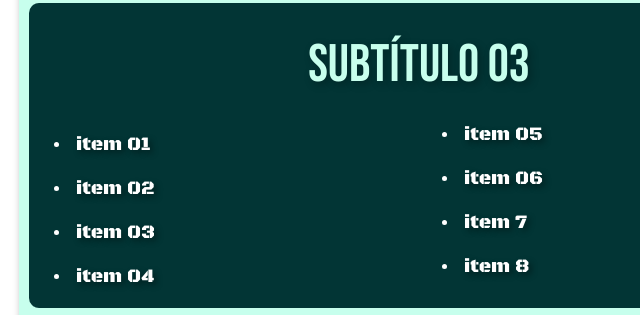
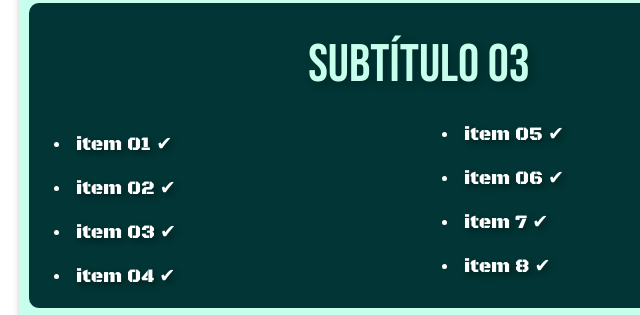
Before and after one commit to adrianoalcaraz/html-css, a plain HTML site: page exercicios/ex001/index.html in a window 1280 px wide. Shown: the part 1400-1715 px from the top of the page, 221-861 px from the left. Drawn offline with Linux system fonts and the light colour scheme.

Commit message:
criei o exercicio 02

```diff
--- a/exercicios/ex001/style.css
+++ b/exercicios/ex001/style.css
@@ -186,3 +186,6 @@ strong:hover {
     color: var(--cor5);
     transition-duration: .5s;
 }
+abbr::after {
+    content: '\00A0\2714' ;
+}
```
Also changed, not shown: exercicios/ex002/imagens/pattern001.png (added), exercicios/ex002/imagens/pattern002.png (added), exercicios/ex002/imagens/pattern003.png (added), exercicios/ex002/imagens/pattern004.png (added), exercicios/ex002/imagens/target001.png (added), exercicios/ex002/imagens/wallpaper001.jpg (added), exercicios/ex002/imagens/wallpaper002.jpg (added), exercicios/ex002/imagens/wallpaper003.jpg (added), exercicios/ex002/imagens/wallpaper004.jpg (added), exercicios/ex002/imagens/wallpaper005.jpg (added), exercicios/ex002/imagens/wallpaper006.jpg (added).
